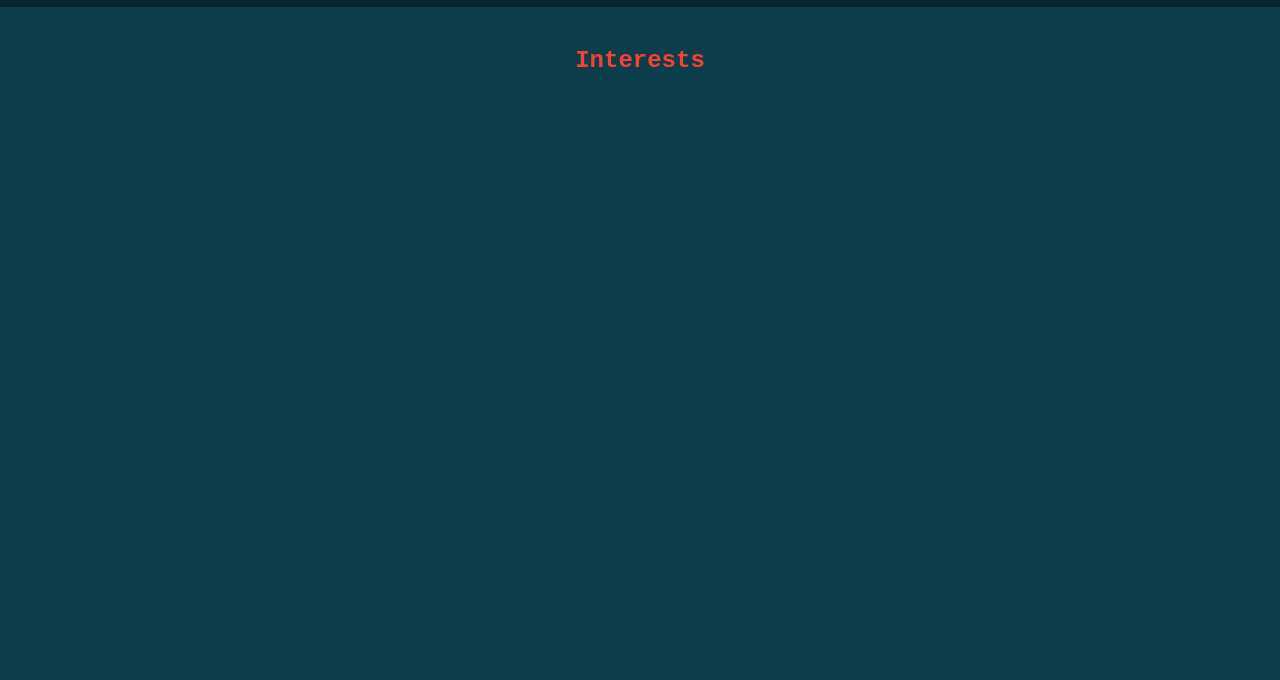
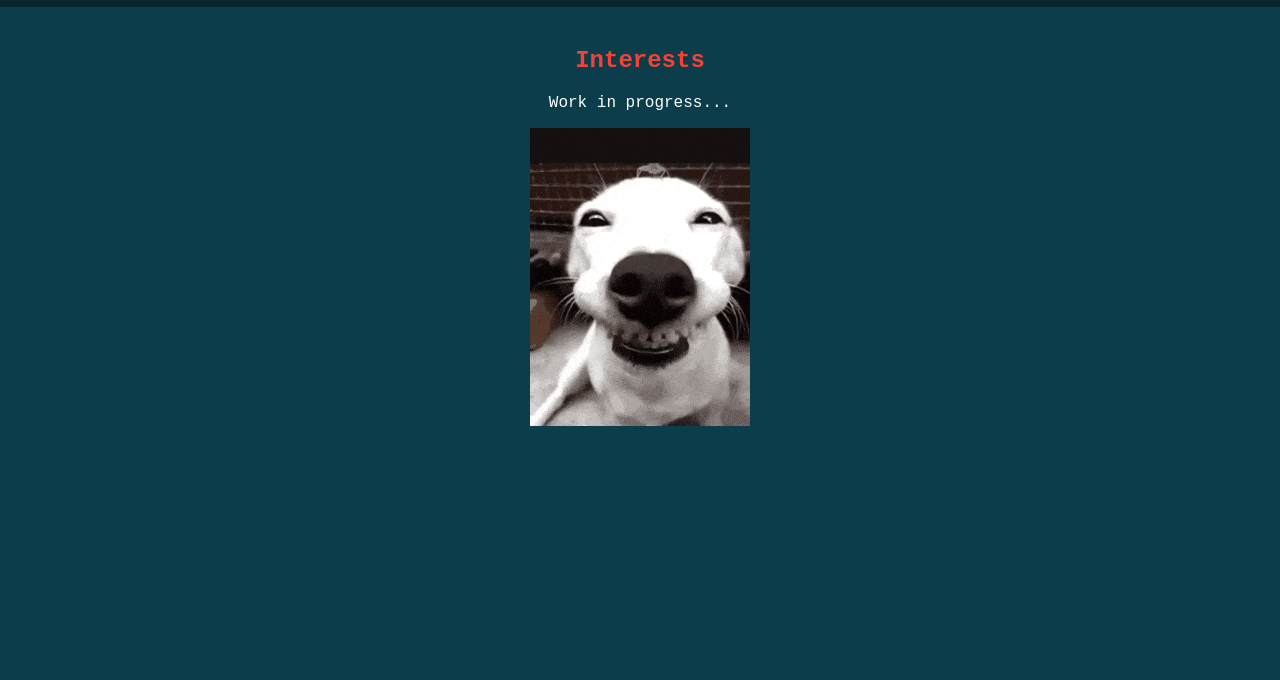
Before and after one commit to mattia-dilu/mattiadiluca, a plain HTML site: page interests.html in a window 1280 px wide. Shown: the part 60-740 px from the top of the page. Drawn offline with Linux system fonts and the light colour scheme.

Commit message:
added info.

```diff
--- a/interests.html
+++ b/interests.html
@@ -34,7 +34,8 @@
 
     <div class="content">
         <h2>Interests</h2>
-        <p><!-- Il tuo contenuto "Interests" qui --></p>
+        <p><!-- Il tuo contenuto "Interests" qui -->Work in progress...</p>
+        <img src="img/dog.gif" alt="work in progress">
     </div>
 
     <nav class="social-nav">
```
Also changed, not shown: img/dog.gif (added).
